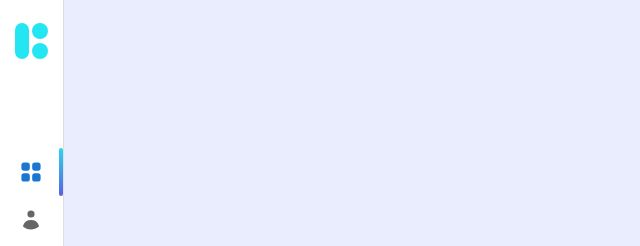
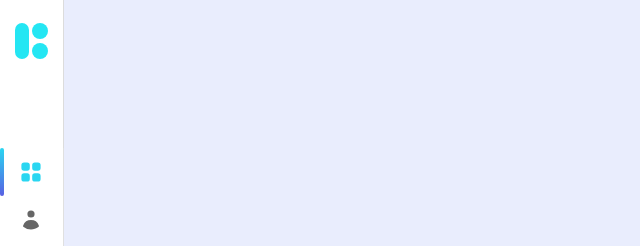
Before and after one commit to mohammadreza-rasolzadeh/crypto-checker, a React (Vite) app: page / in a window 1280 px wide. Shown: the top 246 px of the page, without its empty margins (0-640 px from the left). Built offline with nearby package versions, Linux system fonts and the light colour scheme.

Commit message:
Change the color and direction of the selected icon

```diff
--- a/src/components/pages/home/sidebar/Sidebar.jsx
+++ b/src/components/pages/home/sidebar/Sidebar.jsx
@@ -1,8 +1,8 @@
 import { Box } from "@mui/material";
 import { useTheme } from "@mui/system";
 
+import Logo from "./Logo";
 import SidebarTabs from "./SidebarTabs";
-import Logo from "./Logo";
 
 const Sidebar = ({ value, handleChange }) => {
   const theme = useTheme();
--- a/src/components/pages/home/sidebar/SidebarTabs.jsx
+++ b/src/components/pages/home/sidebar/SidebarTabs.jsx
@@ -10,7 +10,6 @@ function tabProps(index) {
 }
 
 const SidebarTabs = ({ value, handleChange }) => {
-
   return (
     <Box
       sx={{
@@ -22,6 +21,7 @@ const SidebarTabs = ({ value, handleChange }) => {
         bgcolor: "background.paper",
         ".MuiTabs-indicator": {
           top: "0px",
+          left: "0px",
           height: "48px",
           width: "4px",
           borderRadius: "21px",
@@ -29,7 +29,7 @@ const SidebarTabs = ({ value, handleChange }) => {
             "linear-gradient(rgb(42, 214, 241) 0%, rgb(88, 96, 227) 100%)",
         },
         ".MuiTab-root.Mui-selected": {
-          // color: "#2ad6f1",
+          color: "#2ad6f1",
         },
       }}
     >
@@ -52,11 +52,7 @@ const SidebarTabs = ({ value, handleChange }) => {
               icon={info.icon}
               aria-label={info.title}
               {...tabProps(index)}
-              sx={{
-                minWidth: 0,
-                // maxWidth:'24px',
-                // width:'24px'
-             }}
+              sx={{ minWidth: 0 }}
             />
           </Tooltip>
         ))}
```
